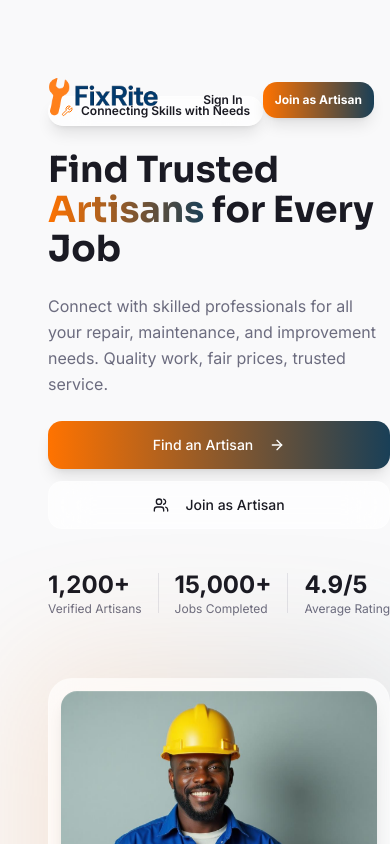
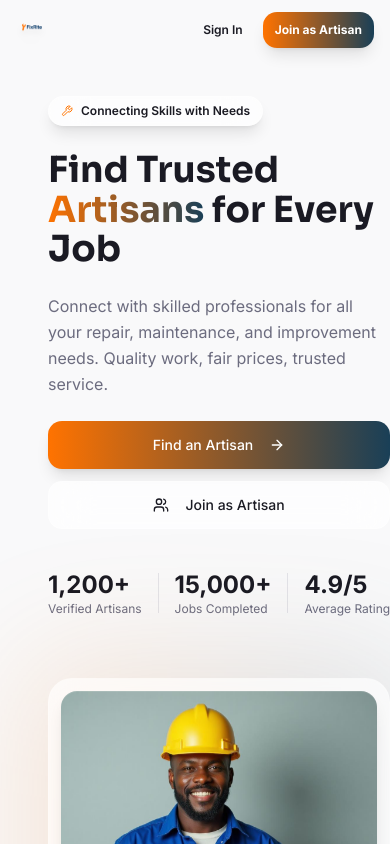
Before and after one commit to Nverify/artisan-link-spot, a React (Vite) app: page / in a window 390 px wide. Shown: the top 844 px of the page. Built offline with nearby package versions, Linux system fonts and the light colour scheme; the HTML template or start-up script is replaced by a standard one.

Commit message:
Update Navbar logo styling for improved responsiveness and visual consistency

```diff
--- a/src/components/Navbar.tsx
+++ b/src/components/Navbar.tsx
@@ -29,7 +29,7 @@ const Navbar = () => {
             <img
               src={logo}
               alt="FixRite Logo"
-              className="h-15 sm:h-12 animate-float group-hover:scale-110 transition-transform"
+              className="h-8 sm:h-10 md:h-12 lg:h-14 w-auto object-contain animate-float group-hover:scale-105 transition-transform drop-shadow-lg"
             />
           </div>
 
```
